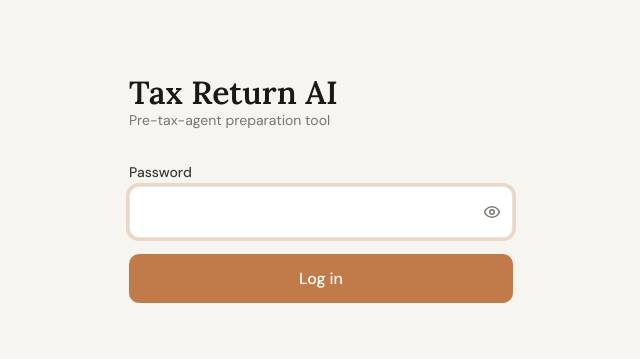
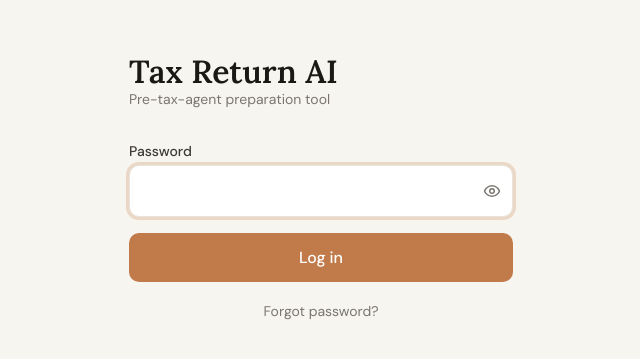
Before and after one commit to allan-2stars/tax-return-cc, a Next.js app in the folder frontend/: page /login in a window 1280 px wide. Shown: the part 207-566 px from the top of the page, without its empty margins (319-959 px from the left). Built offline with nearby package versions, Linux system fonts and the light colour scheme; no server answers.

Commit message:
feat: link login to recovery

```diff
--- a/frontend/app/(auth)/login/page.tsx
+++ b/frontend/app/(auth)/login/page.tsx
@@ -1,6 +1,7 @@
 'use client'
 
 import { useEffect, useState } from 'react'
+import Link from 'next/link'
 import { useRouter } from 'next/navigation'
 import { useForm } from 'react-hook-form'
 import axios from 'axios'
@@ -148,6 +149,15 @@ export default function LoginPage() {
               'Log in'
             )}
           </button>
+
+          <div className="text-center">
+            <Link
+              href="/recover"
+              className="font-ui text-sm text-text-muted hover:text-text-body"
+            >
+              Forgot password?
+            </Link>
+          </div>
         </form>
       </div>
     </div>
```
